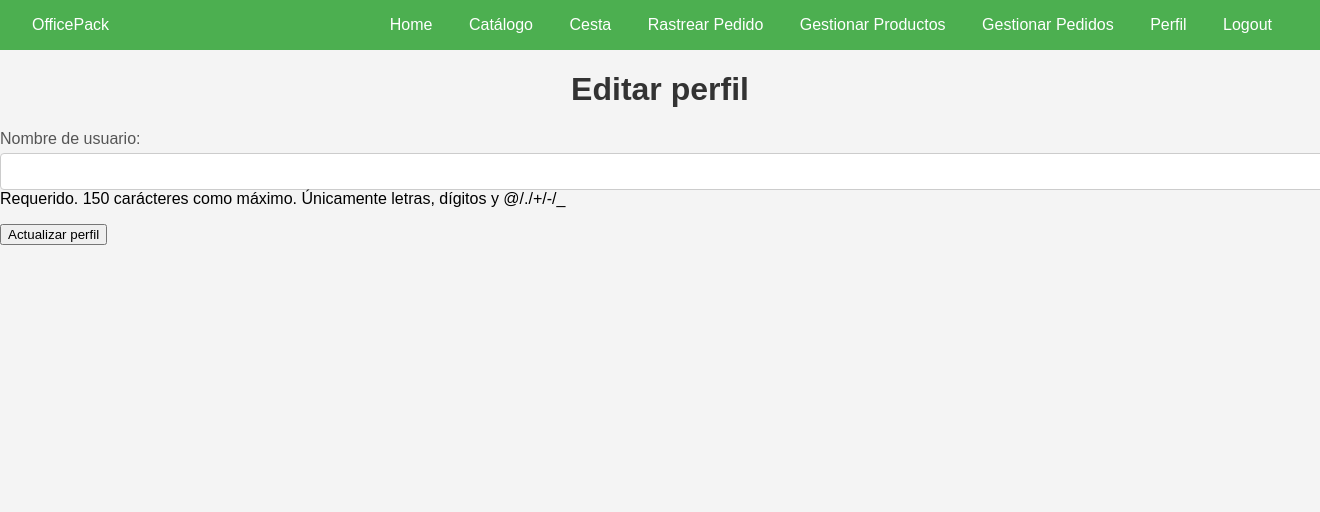
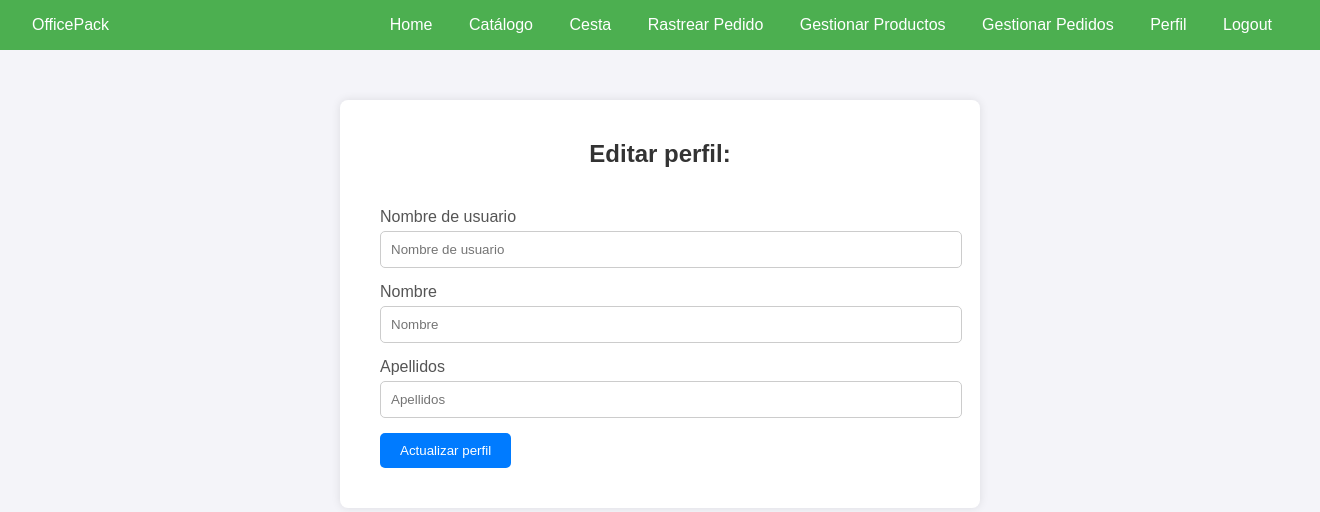
Before and after one commit to franciiscocg/PGPI-G2.3, a Django app: page /editar_perfil/ in a window 1320 px wide; the page is wider, and only the part inside the window is pictured. Shown: the top 512 px of that part. Run offline with Django 5.2, Linux system fonts and the light colour scheme; a user stored in the database is signed in.

Commit message:
editar perfil

```diff
--- a/OfficePack/users_app/forms.py
+++ b/OfficePack/users_app/forms.py
@@ -33,7 +33,6 @@ class CustomLoginForm(AuthenticationForm):
 
 
 class EditProfileForm(forms.ModelForm):
-
     class Meta:
         model = User
-        fields = ['username']
+        fields = ['first_name', 'last_name', 'username']
--- a/OfficePack/users_app/templates/edit_profile.html
+++ b/OfficePack/users_app/templates/edit_profile.html
@@ -1,11 +1,45 @@
-{% extends "base.html" %}
+{% extends 'base.html'%}
+
 {% block content %}
-<body>
-    <h1>Editar perfil</h1>
-    <form method="POST">
-        {% csrf_token %}
-        {{ form.as_p }}
-        <button type="submit">Actualizar perfil</button>
-    </form>
+<body style="font-family: Arial, sans-serif; background-color: #f4f4f9; margin: 0; padding: 0;">
+    <section style="max-width: 600px; margin: 50px auto; background: #fff; padding: 20px; border-radius: 8px; box-shadow: 0 0 10px rgba(0, 0, 0, 0.1);">
+        <div class="col">
+            <h2 style="text-align: center; color: #333;">Editar perfil:</h2>
+            <form method="post" enctype="multipart/form-data" style="padding: 20px;">
+                {% csrf_token %}
+                <div class="form-group" style="margin-bottom: 15px;">
+                    <label for="username" style="display: block; margin-bottom: 5px;">Nombre de usuario</label>
+                    <input id="username" type="text" name="username" class="form-control" placeholder="Nombre de usuario" style="width: 100%; padding: 10px; border-radius: 5px; border: 1px solid #ccc;">
+                </div>
+                <div class="form-group" style="margin-bottom: 15px;">
+                    <label for="first_name" style="display: block; margin-bottom: 5px;">Nombre</label>
+                    <input id="first_name" type="text" name="first_name" class="form-control" placeholder="Nombre" style="width: 100%; padding: 10px; border-radius: 5px; border: 1px solid #ccc;">
+                </div>
+                <div class="form-group" style="margin-bottom: 15px;">
+                    <label for="last_name" style="display: block; margin-bottom: 5px;">Apellidos</label>
+                    <input id="last_name" type="text" name="last_name" class="form-control" placeholder="Apellidos" style="width: 100%; padding: 10px; border-radius: 5px; border: 1px solid #ccc;">
+                </div>
+                <button type="submit" style="background-color: #007bff; color: #fff; border: none; padding: 10px 20px; border-radius: 5px; cursor: pointer;">Actualizar perfil</button>
+            </form>
+        </div>
+    </section>
 </body>
-{% endblock content %}
+{% endblock %}
+
+{% block script %}
+<script>
+
+    window.onload = function(){
+
+        var username = "{{ user.username }}";
+        document.getElementById('username').value = username;
+
+        var first_name = "{{ user.first_name }}";
+        document.getElementById('first_name').value = first_name;
+
+        var last_name = "{{ user.last_name }}";
+        document.getElementById('last_name').value = last_name;
+
+    };
+</script>
+{% endblock %}
--- a/OfficePack/users_app/templates/profile.html
+++ b/OfficePack/users_app/templates/profile.html
@@ -6,7 +6,9 @@
     <section style="max-width: 600px; margin: 50px auto; background: #fff; padding: 20px; border-radius: 8px; box-shadow: 0 0 10px rgba(0, 0, 0, 0.1);">
         <h2 style="text-align: center; color: #333;">Detalles del Perfil</h2>
         <ul style="list-style: none; padding: 0;">
-            <li style="margin-bottom: 10px;"><strong>Nombre completo:</strong> {{ user.username }}</li>
+            <li style="margin-bottom: 10px;"><strong>Nombre :</strong> {{ user.first_name }}</li>
+            <li style="margin-bottom: 10px;"><strong>Apellidos:</strong> {{ user.last_name }}</li>
+            <li style="margin-bottom: 10px;"><strong>Nombre de usuario:</strong> {{ user.username }}</li>
             <li style="margin-bottom: 10px;"><strong>Correo electrónico:</strong> {{ user.email }}</li>
             <li style="margin-bottom: 10px;"><strong>Fecha de creación de cuenta:</strong> {{ user.date_joined }}</li>
             <li style="margin-bottom: 10px;"><strong>Último inicio de sesión:</strong> {{ user.last_login }}</li>
--- a/OfficePack/users_app/urls.py
+++ b/OfficePack/users_app/urls.py
@@ -7,4 +7,5 @@ urlpatterns = [
     path('login/', views.login, name='login'),
     path('profile/', views.profile, name='profile'),
     path('logout/', views.logout, name='logout'),
+    path('edit_profile/', views.edit_profile, name='edit_profile'),
 ]
--- a/OfficePack/users_app/views.py
+++ b/OfficePack/users_app/views.py
@@ -2,6 +2,7 @@ from django.shortcuts import render, redirect
 
 from django.contrib.auth import login as log
 from django.contrib.auth import logout, authenticate
+from django.contrib.auth.decorators import login_required
 from .forms import CustomLoginForm, CustomUserCreationForm, EditProfileForm
 
 
@@ -40,14 +41,14 @@ def login(request):
 
     return render(request, 'login.html', {'form': form})
 
-
+@login_required
 def profile(request):
     return render(request, 'profile.html')
 
-
+@login_required
 def edit_profile(request):
     if request.method == 'POST':
-        form = EditProfileForm(request.POST)
+        form = EditProfileForm(request.POST, instance=request.user)
         if form.is_valid():
             form.save()
             return redirect('/perfil/')
```
